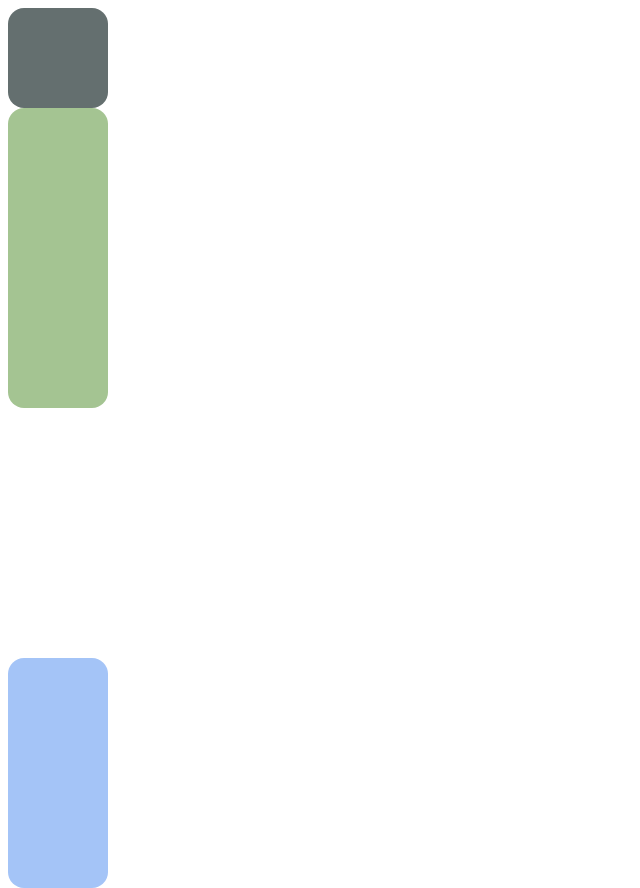
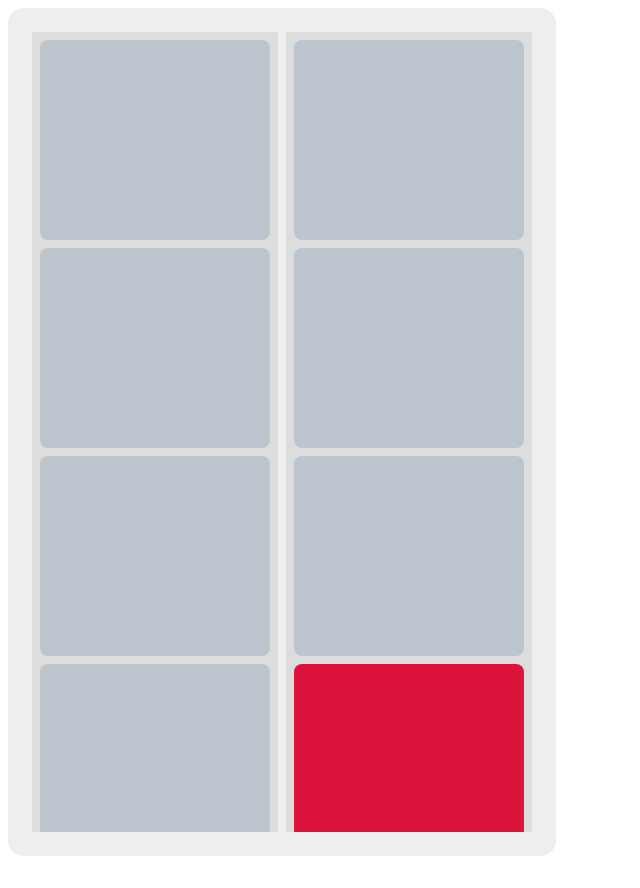
Before and after one commit to edsolater/03_exclusive-block, a React (Create React App) app: page / in a window 1280 px wide. Shown: the whole page, without its empty margins (0-640 px from the left). After the commit the page ends 864 px from the top, so only its background shows below. Built offline with nearby package versions, Linux system fonts and the light colour scheme.

Commit message:
初始化对齐盒子的试验区

```diff
--- a/src/App.tsx
+++ b/src/App.tsx
@@ -1,11 +1,13 @@
 import React from "react"
 import "./App.css"
 import TestExclusiveBlock from "./TestExclusiveBlock"
+import TestPairBlock from "./TestPairBlock"
 
 function App() {
   return (
     <div className="App">
-      <TestExclusiveBlock />
+      {/* <TestExclusiveBlock /> */}
+      <TestPairBlock />
     </div>
   )
 }
--- /dev/null
+++ b/src/TestPairBlock.css
@@ -0,0 +1,34 @@
+.area {
+  margin: 8px;
+  width: 500px;
+  height: 800px;
+
+  padding: 24px;
+  display: flex;
+  align-items: center;
+  gap: 8px;
+
+  background-color: #eee;
+  border-radius: 16px;
+}
+.panel-1,
+.panel-2 {
+  height: 100%;
+  flex: 1;
+  background-color: #ddd;
+  overflow: auto;
+  scrollbar-width: thin;
+}
+
+.box {
+  height: 200px;
+  border-radius: 8px;
+  background-color: rgb(188, 197, 206);
+  margin: 8px;
+}
+.box.A {
+  background-color: crimson;
+}
+.box.B {
+  background-color: crimson;
+}
--- /dev/null
+++ b/src/TestPairBlock.tsx
@@ -0,0 +1,37 @@
+import React, { useEffect } from "react"
+import pairAglorithm from "./pairAglorithm"
+import "./TestPairBlock.css"
+
+export default function TestPairBlock() {
+  useEffect(() => {
+    pairAglorithm()
+  }, [])
+
+  return (
+    <div className="area">
+      <div className="panel-1">
+        <div className="box"></div>
+        <div className="box"></div>
+        <div className="box"></div>
+        <div className="box"></div>
+        <div className="box"></div>
+        <div className="box"></div>
+        <div className="box A"></div>
+        <div className="box"></div>
+        <div className="box"></div>
+        <div className="box"></div>
+        <div className="box"></div>
+        <div className="box"></div>
+        <div className="box"></div>
+      </div>
+      <div className="panel-2">
+        <div className="box"></div>
+        <div className="box"></div>
+        <div className="box"></div>
+        <div className="box B"></div>
+        <div className="box"></div>
+        <div className="box"></div>
+      </div>
+    </div>
+  )
+}
--- /dev/null
+++ b/src/pairAglorithm.ts
@@ -0,0 +1,3 @@
+export default function pairAglorithm() {
+  console.log(3)
+}
```
